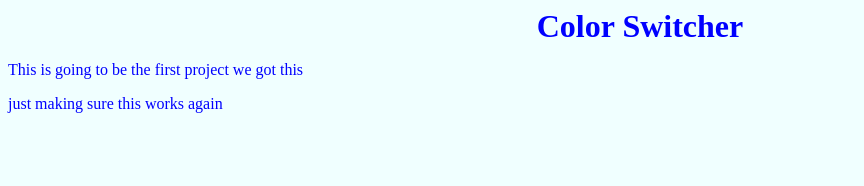
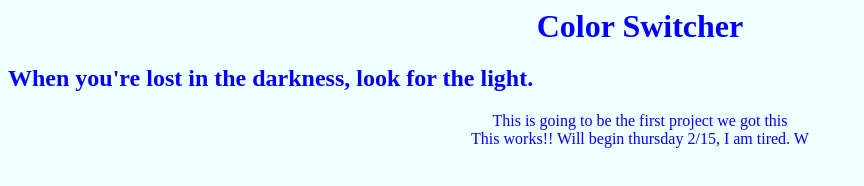
Before and after one commit to naspc/naspccolor.github.io, a plain HTML site: page index.html in a window 1280 px wide. Shown: the whole page, without its empty margins (0-864 px from the left). Drawn offline with Linux system fonts and the light colour scheme.

Commit message:
This works!

```diff
--- a/color.css
+++ b/color.css
@@ -7,3 +7,8 @@ h1{
 text-align:center;
 margin:auto;
 }
+
+p {
+text-align:center;
+margin:auto;
+}
--- a/index.html
+++ b/index.html
@@ -7,8 +7,9 @@
 </head>
 <body>
 <h1> Color Switcher</h1>
+<h2> When you're lost in the darkness, look for the light.</h2>
 <p> This is going to be the first project we got this </p>
-<p> just making sure this works again </p>
+<p>This works!! Will begin thursday 2/15, I am tired. W</p>
 
 <script src="color.js"></script>
 </body>
```
